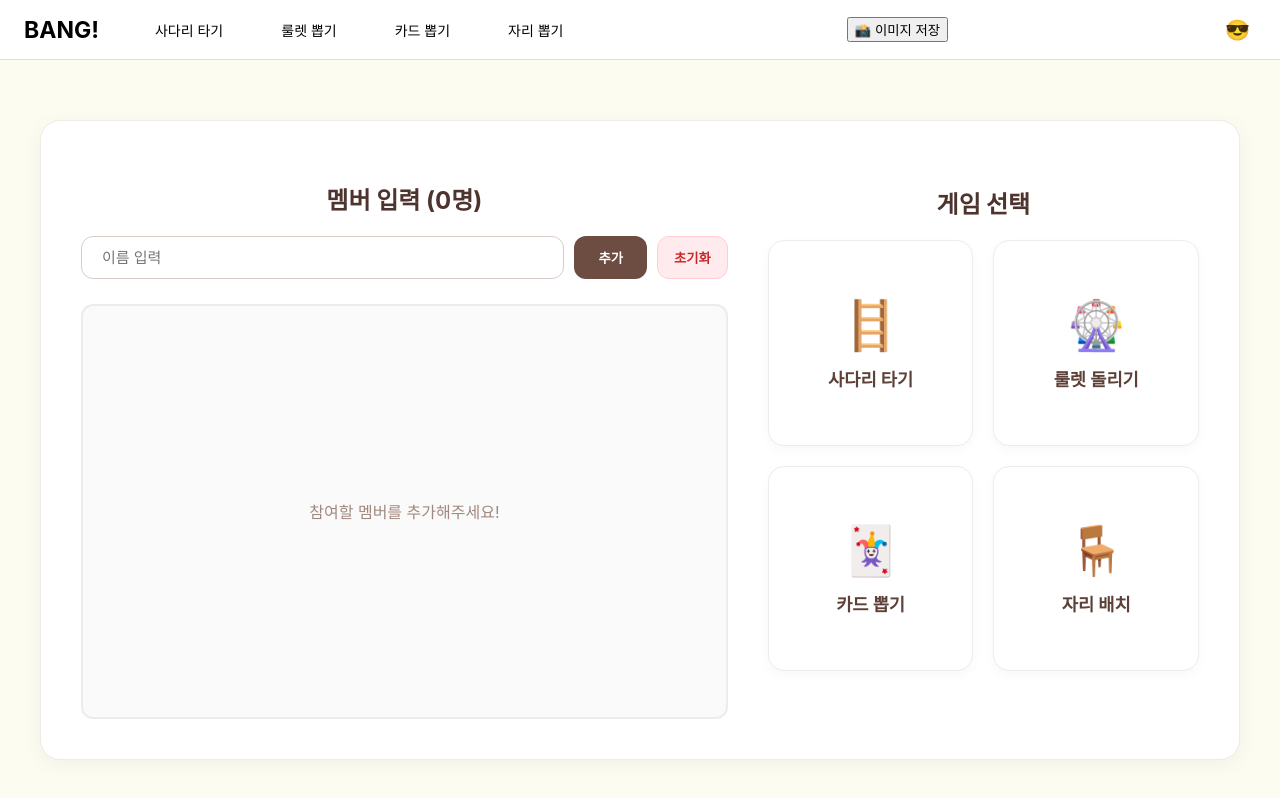
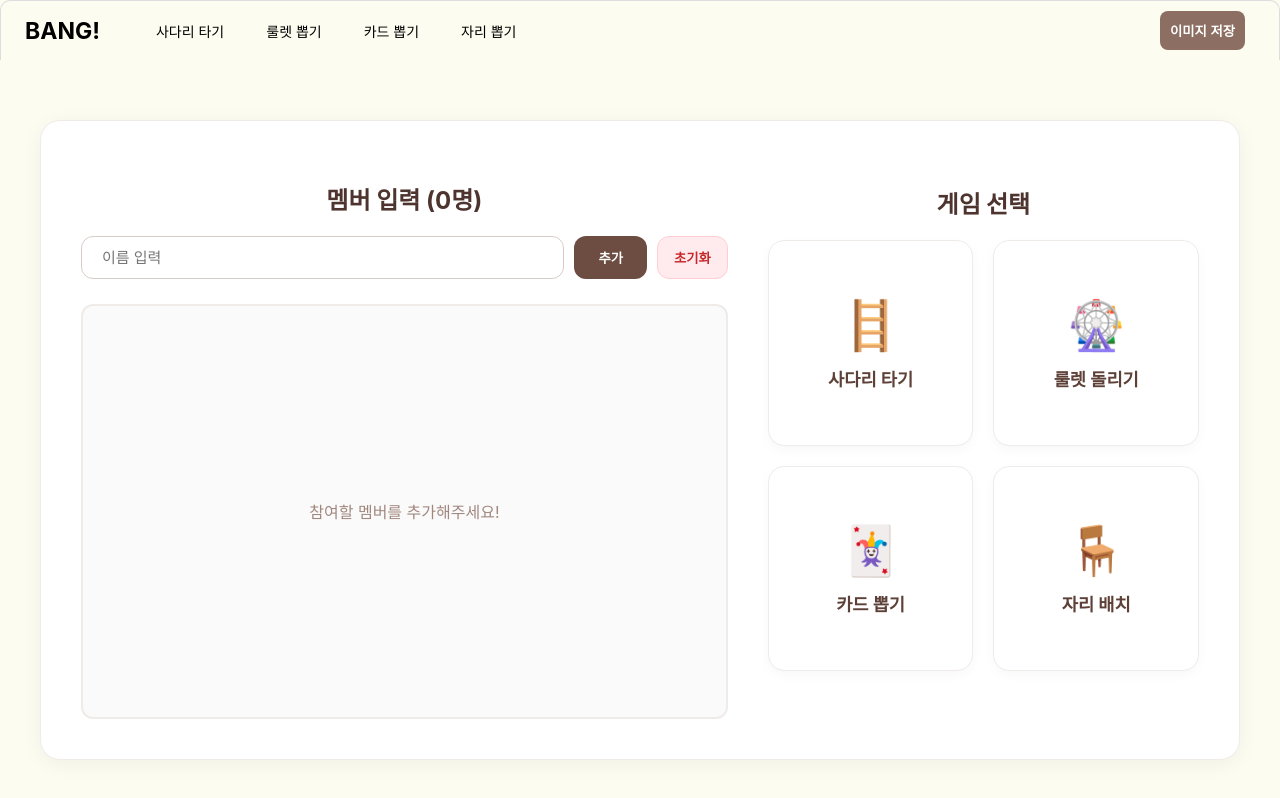
Before and after one commit to sowinblue/prac-Deployment, a React (Create React App) app: page / in a window 1280 px wide. Built offline with nearby package versions, Linux system fonts and the light colour scheme.

Commit message:
header 디자인 변경

```diff
--- a/src/components/common/Header.css
+++ b/src/components/common/Header.css
@@ -5,20 +5,18 @@ top: 0;
   left: 0;
   width: 100%;
   height: 60px;
-
-/* ★ 필수 추가: 패딩이 너비에 포함되도록 설정 */
   box-sizing: border-box;
   display: flex;
   align-items: center;
   justify-content: space-between;
-
-/* 좌우 여백을 화면 끝에서 살짝 띄움 (너무 치우쳐 보이면 이 값을 조절하세요) */
   padding: 0 24px;
-background-color: #ffffff;
-
-  border-bottom: 1px solid #ddd; /* 하단 구분선 */
-  z-index: 1000;                 /* 다른 요소보다 위에 */
-  transition: background-color 0.3s ease; /* 테마 전환 시 부드럽게 */
+  background-color: #fdfcf0;
+  border: 1px solid #ddd;
+  border-bottom: none;
+  border-top-left-radius: 10px;
+  border-top-right-radius: 10px;
+  z-index: 1000;
+  transition: background-color 0.3s ease;
 }
 
 /* 좌측 영역 (로고 + 메뉴) */
@@ -31,17 +29,16 @@ align-items: center;
 .logo {
   font-weight: bold;
   font-size: 23px;
+  /* Removed flex: 1 and text-align: center */
 }
 
 /* 메뉴 영역 */
 .menu {
-
+  display: flex;
+  gap: 30px;
+  justify-content: center; /* Center menu items */
+  /* Removed flex: 1 */
   margin-left: 50px; /* 로고로부터 큰 간격 */
-  /* 2. 오른쪽 여백도 auto로 주어 테마 버튼으로부터도 멀어지게 함 */
-  margin-right: auto;
-
-  display: flex;
-  gap: 30px; /* 메뉴 글자들 사이의 간격을 넓혀 시인성 확보 */
 }
 
 /* 메뉴 버튼 */
@@ -50,31 +47,20 @@ background: none;
   border: none;
   font-size: 14px;
   cursor: pointer;
-  margin-right: 16px; /* 텍스트 간격 (띄어쓰기 2자 느낌) */
+  /* Removed margin-right: 16px */
 }
 .menu-btn:hover {
-  color: #ff4b2b; /* 호버 시 포인트를 주어 시인성 강화 */
+  color: #ff4b2b;
 }
 
-/* 테마 전환 버튼 */
-.theme-btn {
-background: none;
+.capture-btn {
+    padding: 10px;
+    background: #8d6e63;
+    color: white;
     border: none;
-font-size: 20px;
+    border-radius: 8px;
+    font-weight: bold;
     cursor: pointer;
+    margin-right: 20px; /* Increased margin to move inwards */
+    /* Removed margin-left: auto */
 }
-
-/* 다크 모드 */
-.dark-mode {
-background-color: #1e1e1e;
-color: #ffffff;
-}
-
-.dark-mode .header {
-background-color: #1e1e1e;
-border-bottom: 1px solid #444;
-}
-
-.dark-mode .menu-btn {
-color: #ffffff;
-}
--- a/src/components/common/Header.jsx
+++ b/src/components/common/Header.jsx
@@ -1,15 +1,7 @@
-import { useState } from "react";
 import "./Header.css";
 
 // ★ 수정: App.js에서 보내준 '정확한 이름들'을 중괄호 안에 다 적어줘야 합니다.
 function Header({ activeGame, onGameChange, onCaptureClick }) {
-    const [isDark, setIsDark] = useState(false);
-
-    const toggleTheme = () => {
-        setIsDark((prev) => !prev);
-        document.body.classList.toggle("dark-mode");
-    };
-
     return (
         <header className="header">
             <div className="header-left">
@@ -42,11 +34,7 @@ function Header({ activeGame, onGameChange, onCaptureClick }) {
 
             {/* 이제 onCaptureClick이 정의되어 에러가 사라집니다. */}
             <button className="capture-btn" onClick={onCaptureClick} style={{marginRight: '10px'}}>
-                📸 이미지 저장
-            </button>
-
-            <button className="theme-btn" onClick={toggleTheme}>
-                {isDark ? "🌙" : "😎"}
+                이미지 저장
             </button>
         </header>
     );
```
Lines whose indentation alone changed are shown as unchanged.
